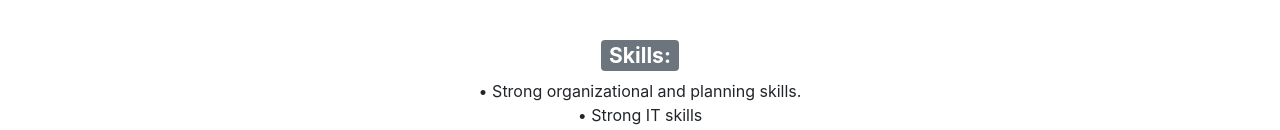
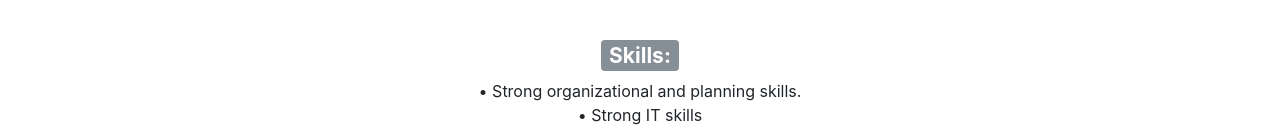
Before and after one commit to 119401062/119401062.github.io, a plain HTML site: page cv1.html in a window 1280 px wide. Shown: the part 604-734 px from the top of the page. Drawn offline with nearby package versions, Linux system fonts and the light colour scheme.

```diff
--- a/cv1.html
+++ b/cv1.html
@@ -7,7 +7,7 @@
         <!-- Custom Stylesheet -->
         <link rel="stylesheet" href="CV.css">
         <!-- Bootstrap Stylesheet -->
-        <link rel="stylesheet" href="https://stackpath.bootstrapcdn.com/bootstrap/4.4.1/css/bootstrap.min.css" integrity="sha384-Vkoo8x4CGsO3+Hhxv8T/Q5PaXtkKtu6ug5TOeNV6gBiFeWPGFN9MuhOf23Q9Ifjh" crossorigin="anonymous">
+        <link rel="stylesheet" href="https://maxcdn.bootstrapcdn.com/bootstrap/4.0.0-beta.2/css/bootstrap.min.css"integrity="sha384-PsH8R72JQ3SOdhVi3uxftmaW6Vc51MKb0q5P2rRUpPvrszuE4W1povHYgTpBfshb"crossorigin="anonymous">
         <!-- Page Title -->
         <title>IS1113 Project - Part 1) Curriculum Vitae - Personal Details</title>
     </head>
```
Also changed, not shown: cv2.html (+1 -1 lines), cv3.html (+1 -1 lines), consulting1.html (indentation only).
